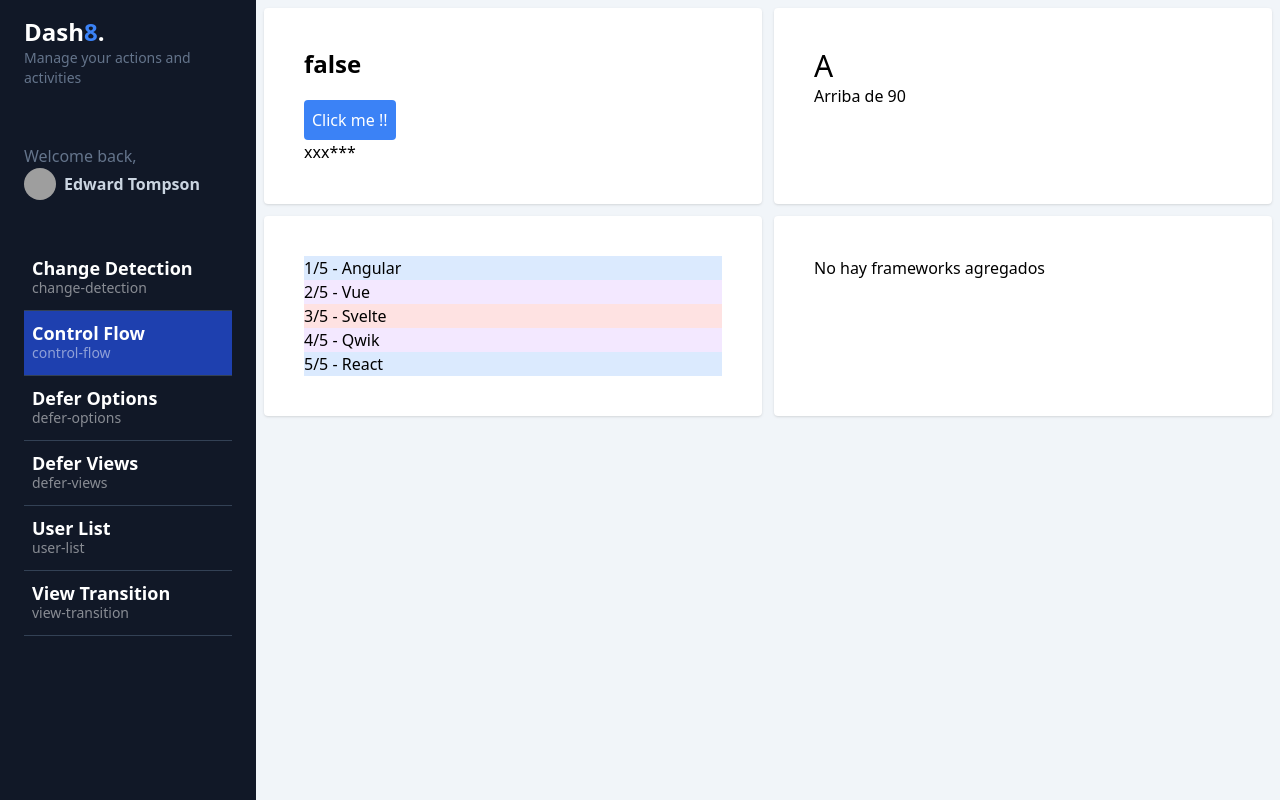
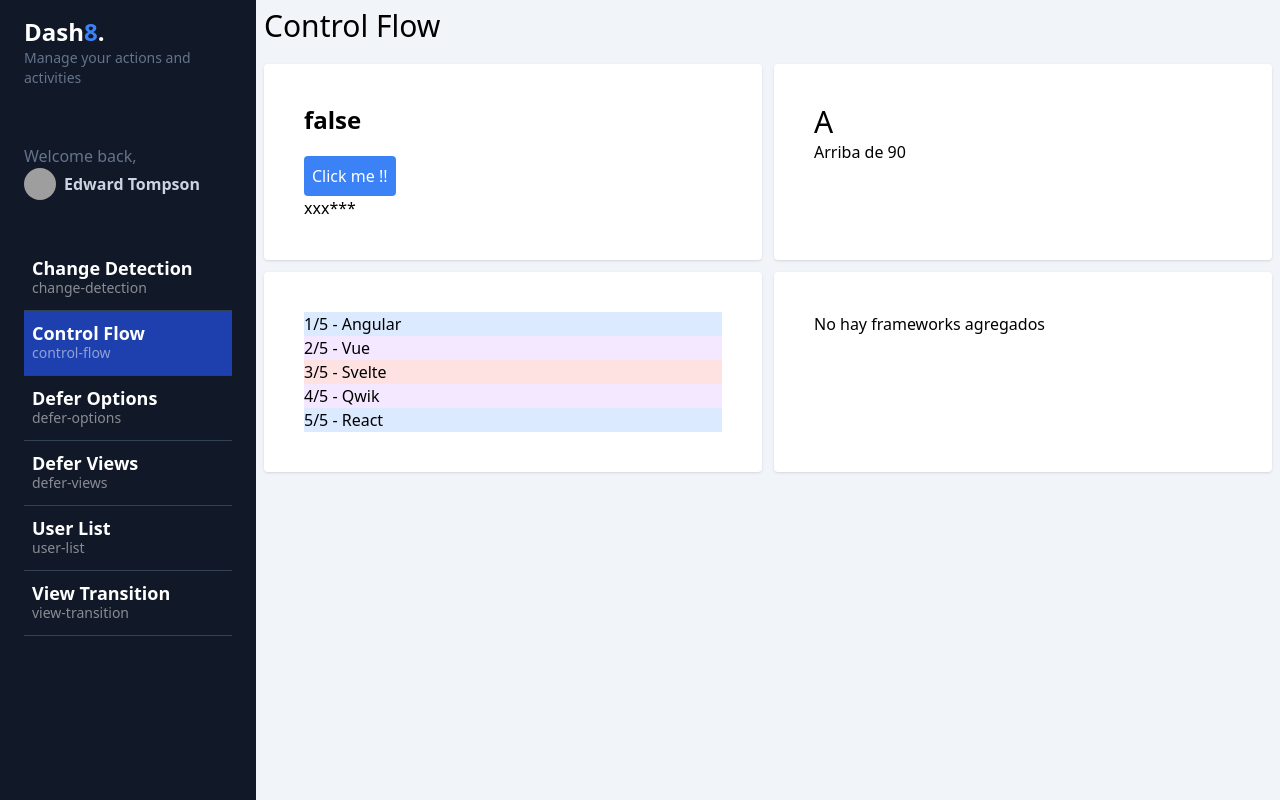
Before and after one commit to yaddysantos/udemy-angular-v17, an Angular app: page /dashboard/control-flow in a window 1280 px wide. Built offline with nearby package versions, Linux system fonts and the light colour scheme; grey boxes are pictures that could not be loaded.

Commit message:
Insert component tilte inside control flow

```diff
--- a/src/app/dashboard/pages/control-flow/control-flow.component.html
+++ b/src/app/dashboard/pages/control-flow/control-flow.component.html
@@ -1,3 +1,5 @@
+<app-title [title]="'Control Flow'" withShadow></app-title>
+
 <section class="grid grid-cols-1 md:grid-cols-2 gap-3">
   <div class="bg-white rounded shadow p-10">
     <h2 class="text-2xl font-bold mb-5">{{ showContent() }}</h2>
--- a/src/app/dashboard/pages/control-flow/control-flow.component.ts
+++ b/src/app/dashboard/pages/control-flow/control-flow.component.ts
@@ -1,10 +1,12 @@
+import { CommonModule } from '@angular/common';
 import { Component, signal } from '@angular/core';
+import { TitleComponent } from '@share/title/title.component';
 
 type Grade = 'A' | 'B' | 'C';
 @Component({
   selector: 'app-control-flow',
   standalone: true,
-  imports: [],
+  imports: [CommonModule, TitleComponent],
   templateUrl: './control-flow.component.html',
   styleUrl: './control-flow.component.css',
 })
--- a/src/app/shared/title/title.component.html
+++ b/src/app/shared/title/title.component.html
@@ -1 +1 @@
-<p>title works!</p>
+<h1 class="text-3xl mb-5">{{title}}</h1>
```
Also changed, not shown: src/app/shared/title/title.component.ts (+5 -3 lines).
